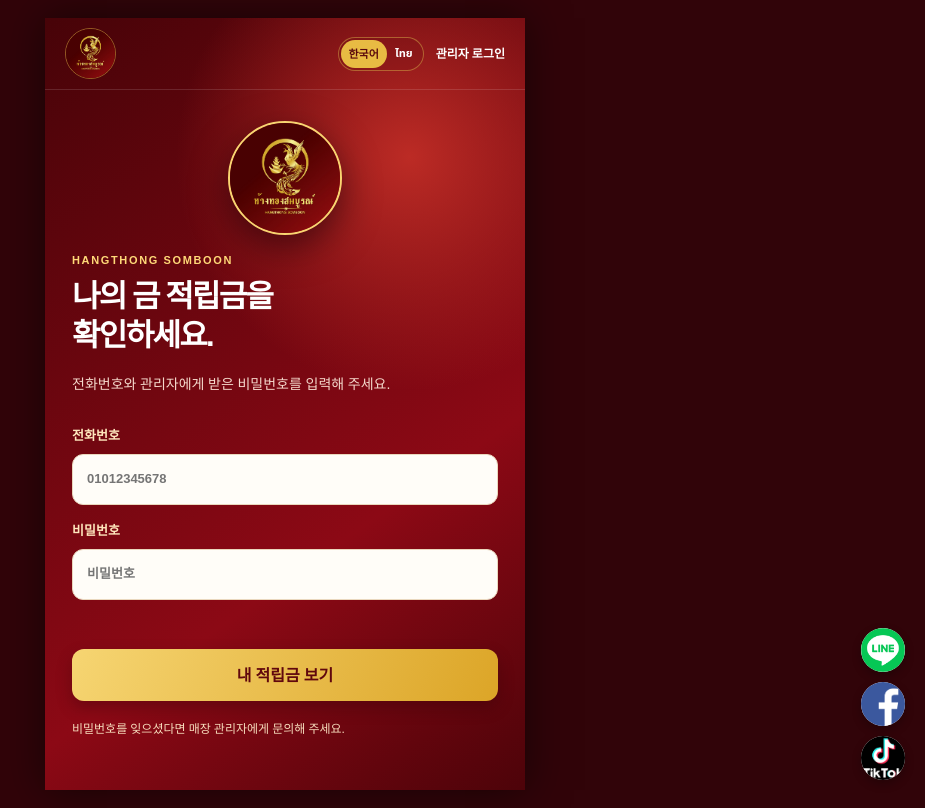
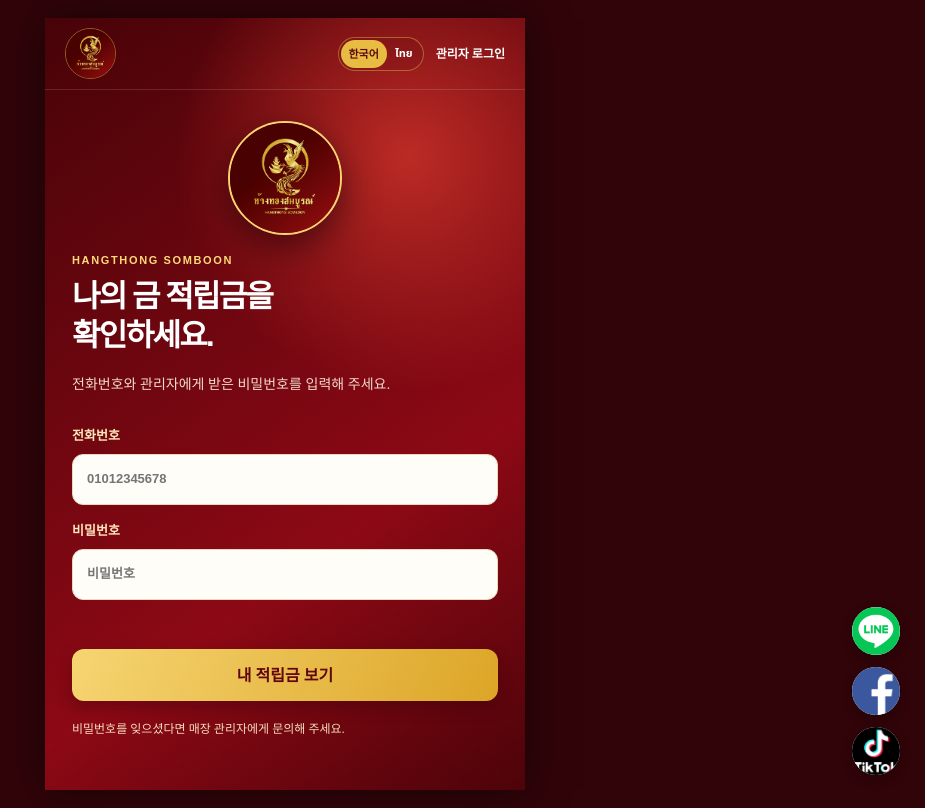
Before and after one commit to jimmylim0309/hangthong-somboom, a website: page index.html in a window 1280 px wide. Shown: the whole page, without its empty margins (355-1280 px from the left). Drawn offline with Linux system fonts and the light colour scheme; no server answers.

Commit message:
Refine social floating bar styles and dimensions
Updated styles for social media floating bar, including position, size, and hover effects.

```diff
--- a/styles.css
+++ b/styles.css
@@ -548,39 +548,38 @@ input:focus, select:focus {
   }
 }
 
-/* 오른쪽 하단 소셜 미디어 고정 아이콘 */
+/* 오른쪽 하단 소셜 미디어 고정 아이콘 (최종 보완 적용) */
 .social-floating-bar {
   position: fixed;
-  bottom: 20px;
-  right: 20px;
-  z-index: 99999;
-  display: flex;
+  bottom: 25px;
+  right: 25px;
+  z-index: 999999 !important;
+  display: flex !important;
   flex-direction: column;
-  gap: 10px;
+  gap: 12px;
 }
 
 .social-floating-bar a {
   display: flex;
   align-items: center;
   justify-content: center;
-  width: 44px;
-  height: 44px;
+  width: 48px;
+  height: 48px;
   background-color: #ffffff;
   border-radius: 50%;
   overflow: hidden;
-  box-shadow: 0 4px 10px rgba(0, 0, 0, 0.25);
-  transition: transform 0.2s ease, box-shadow 0.2s ease;
+  box-shadow: 0 4px 12px rgba(0, 0, 0, 0.3);
+  transition: transform 0.2s ease;
   text-decoration: none;
 }
 
 .social-floating-bar a:hover {
-  transform: translateY(-3px);
-  box-shadow: 0 6px 14px rgba(0, 0, 0, 0.35);
+  transform: scale(1.08);
 }
 
 .social-floating-bar img {
-  display: block;
   width: 100%;
   height: 100%;
   object-fit: cover;
+  display: block;
 }
```
